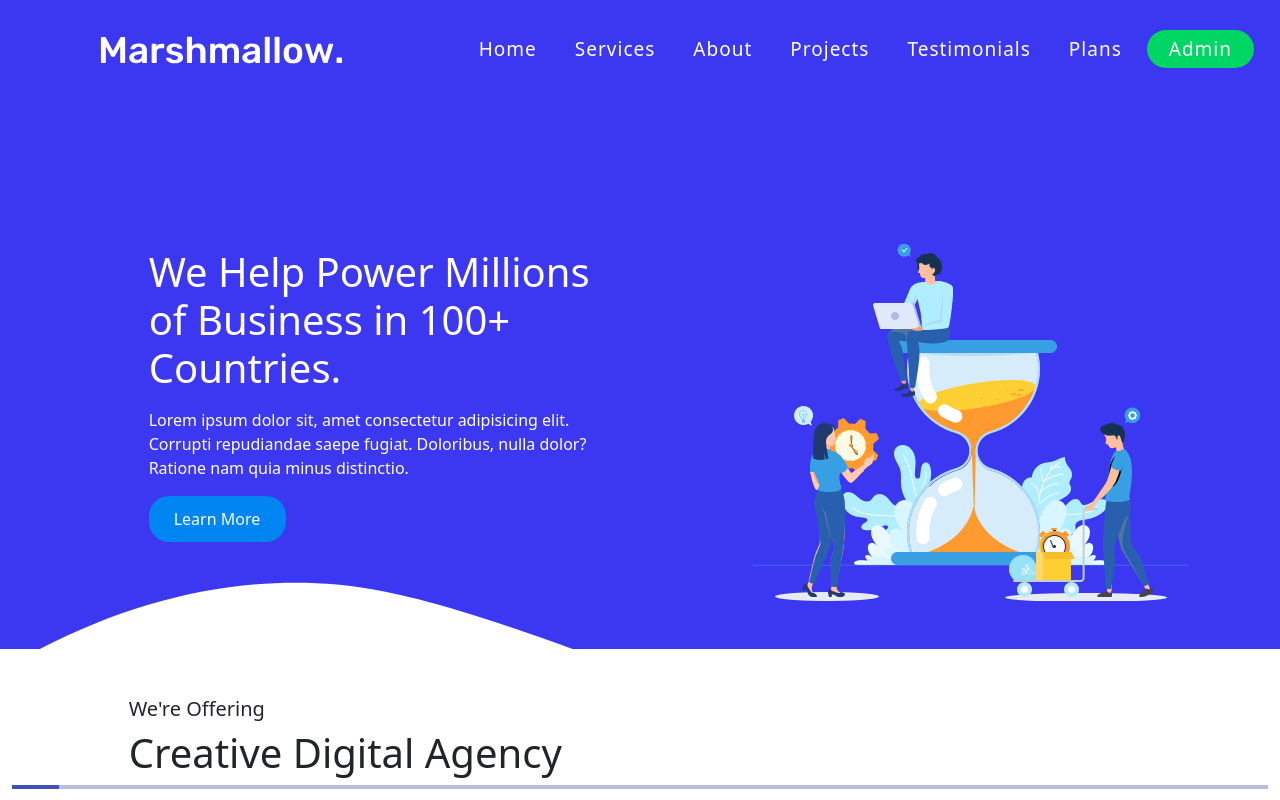
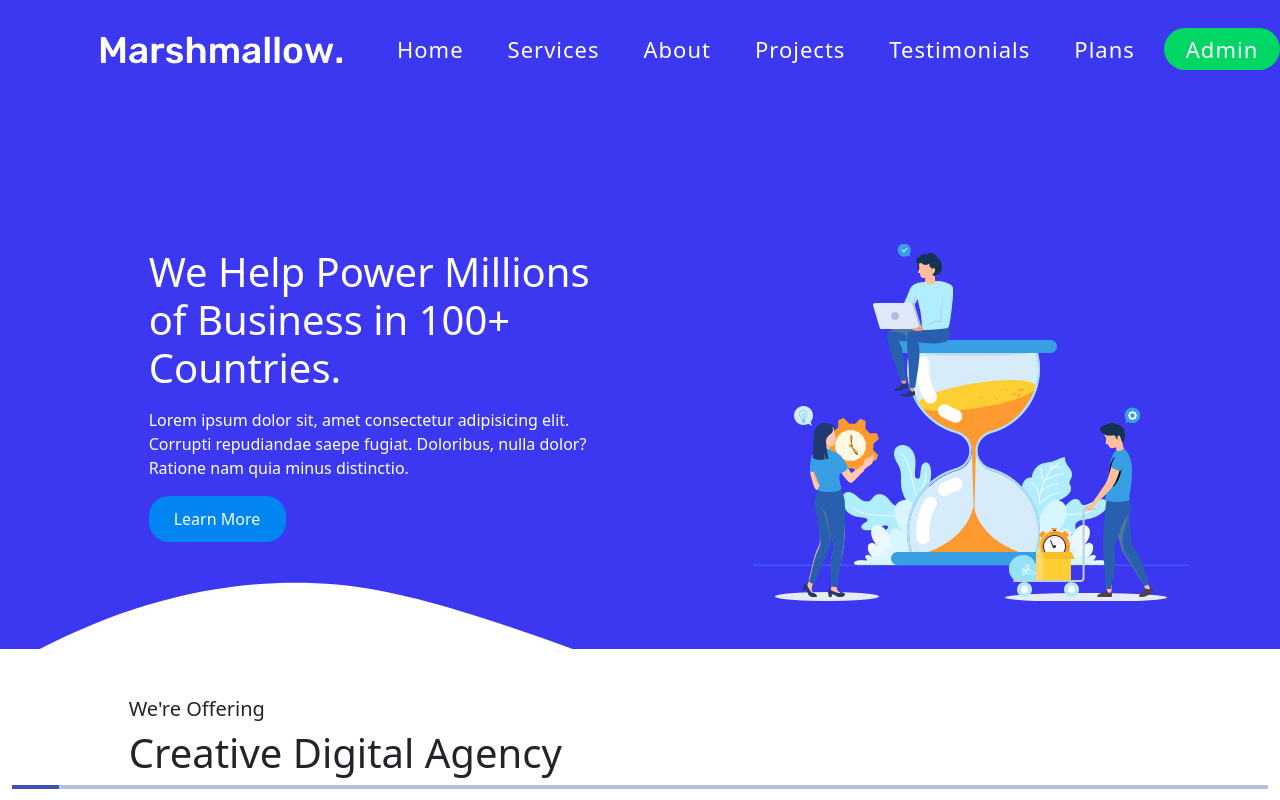
Before and after one commit to Protik111/marshmallow-agency-client, a React (Create React App) app: page / in a window 1280 px wide. Shown: the top 800 px of the page. Built offline with nearby package versions, Linux system fonts and the light colour scheme; no server answers.

Commit message:
responsive fixed

```diff
--- a/src/components/Home/Contact/Contact.js
+++ b/src/components/Home/Contact/Contact.js
@@ -12,12 +12,12 @@ const Contact = () => {
     return (
         <div className="container mt-5 mb-5">
             <div className="row">
-                <div data-aos="fade-right" className="col-md-5 mt-4">
+                <div data-aos="fade-right" className="col-lg-6 col-sm-12 col-md-6 mt-4 text-center">
                     <div>
                         <img src={contact} alt=""/>
                     </div>
                 </div>
-                <div data-aos="fade-left" className="col-md-6 mt-4">
+                <div data-aos="fade-left" className="col-lg-6 col-sm-12 col-md-6 mt-4">
                     <div className="text-center">
                         <h1>Got A Problem?</h1>
                         <h5 className="m-2">We are here to help you!</h5>
@@ -29,7 +29,7 @@ const Contact = () => {
                                     <input type="text" className={`${styles.form_input} py-3`} placeholder="Enter Your Name" id="name" required/>
                                     <label htmlFor="name" className={styles.form_label}>Name</label>
                                 </div>
-                                <div className={`${styles.form_group} offset-md-1`}>
+                                <div className={`${styles.form_group}`}>
                                     <input type="text" className={`${styles.form_input} py-3`} placeholder="Enter Email" id="email" required/>
                                     <label htmlFor="email" className={styles.form_label}>Email</label>
                                 </div>
--- a/src/components/Home/Contact/Contact.module.css
+++ b/src/components/Home/Contact/Contact.module.css
@@ -34,7 +34,6 @@
     background-color: #3C37F1;
     color: #fff;
 }
-
 @media (max-width: 768px) {
     .contact_input{
         flex-direction: column;
@@ -48,3 +47,17 @@
         align-items: center;
     } */
 }
+
+@media (max-width: 992px) {
+    .contact_input{
+        flex-direction: column;
+        align-items: center;
+    }
+    .form_input_message{
+        width: 250px;
+        align-items: center;
+    }
+    /* .see_more button {
+        align-items: center;
+    } */
+}
--- a/src/components/Home/Customer/Customer.js
+++ b/src/components/Home/Customer/Customer.js
@@ -41,7 +41,7 @@ const Customer = () => {
             .then(res => res.json())
             .then(data => setReviews(data))
         console.log('revies', reviews);
-    }, []);
+    }, [reviews]);
 
     useEffect(() => {
         AOS.init({ duration: 1000 });
--- a/src/components/Home/CustomerSlider/CustomerSlider.module.css
+++ b/src/components/Home/CustomerSlider/CustomerSlider.module.css
@@ -13,7 +13,7 @@
     height: 120px;
 }
 
-@media (max-width: 768px) {
+@media (max-width: 768px){
     .slider_item {
         flex-direction: column;
     }
@@ -29,3 +29,20 @@
         text-align: center;
     }
 }
+
+@media (max-width: 992px){
+    .slider_item {
+        flex-direction: column;
+    }
+    .slider_img img{
+        border-radius: 15px;
+        width: 102px;
+        height: 100px;
+    }
+    .slider_img{
+        text-align: center;
+    }
+    .reviewName {
+        text-align: center;
+    }
+}
--- a/src/components/Home/Navbar/Navbar.js
+++ b/src/components/Home/Navbar/Navbar.js
@@ -22,7 +22,7 @@ const Navbar = () => {
                     <li><a href="#testimonials">Testimonials</a></li>
                     <li><a href="#plans">Plans</a></li>
                     <NavLink to="/adminDashboard" className={styles.adminBtn}>
-                        <li><a className={styles.admin_btn} href="">Admin</a></li>
+                        <li><a className={styles.admin_btn} href="#admin">Admin</a></li>
                     </NavLink>
                 </ul>
             </nav>
--- a/src/components/Home/Navbar/Navbar.module.css
+++ b/src/components/Home/Navbar/Navbar.module.css
@@ -62,18 +62,6 @@ nav .hamberger i{
 }
 
 /* media queries */
-@media (max-width: 1300px) {
-    nav ul li a {
-        color: white;
-        text-decoration: none;
-        font-size: 19px;
-        padding: 8px 13px;
-        letter-spacing: 1px;
-        transition: all 0.5s ease;
-        border-radius: 22px;
-        margin: 0 6px;
-    }
-}
 
 @media (max-width: 1200px) {
     nav{
@@ -105,22 +93,14 @@ nav .hamberger i{
         color: red;
         right: 10px;
         cursor: pointer;
-        top: 20px;
+        top: 30px;
         z-index: 2;
     }
     .menu_check:checked ~ ul {
         left: 0;
     }
-    /* .menu_check:checked ~ .overlay {
-        position: fixed;
-        width: 100%;
-        height: 100%;
-        z-index: 999;
-        background: white;
-        opacity: 0;
-    } */
     nav ul li {
-        margin: 40px;
+        margin: 30px;
     }
     nav ul li:first-child {
         margin-top: 10px;
@@ -137,6 +117,9 @@ nav .hamberger i{
         cursor: pointer;
         display: block;
     }
+    nav .hamberger i:hover {
+        color: gray;
+    }
     .img_box {
         position: absolute;
         left: 55px;
--- a/src/components/Home/ServicesStyle/ServicesStyle.js
+++ b/src/components/Home/ServicesStyle/ServicesStyle.js
@@ -5,7 +5,7 @@ import { NavLink } from 'react-router-dom';
 const ServicesStyle = (props) => {
     const { id, name, img, description } = props.service;
     return (
-        <div className="col-md-3 offset-md-1 mt-5">
+        <div className="col-lg-3 col-sm-12 col-md-5 offset-md-1 mt-5">
             <NavLink to={`/userDashboard/${id}`} className={styles.link_Style}>
                 <div className={`${styles.service_item} p-4 mt-5`}>
                     <img src={img} alt="" />
```
